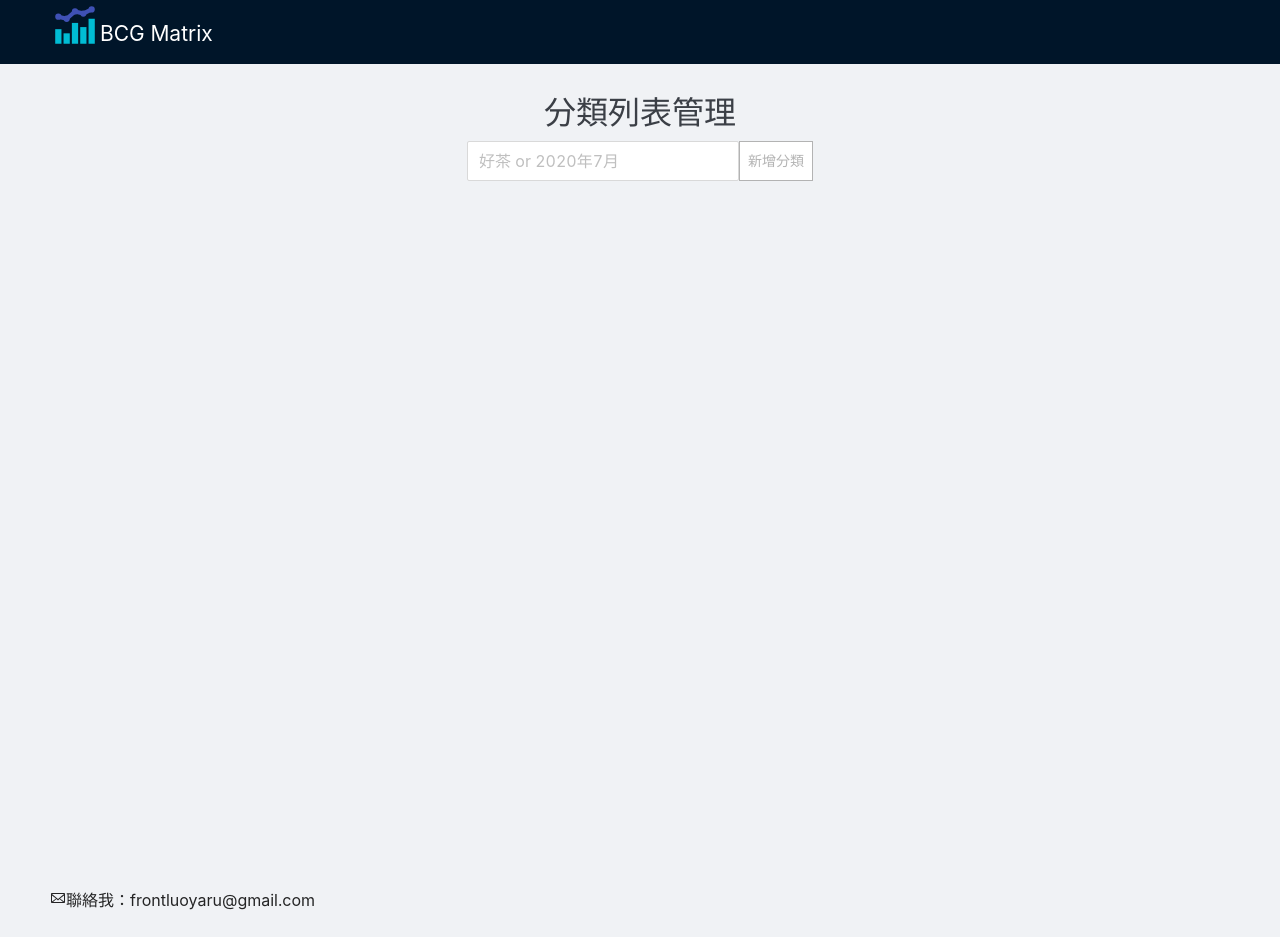
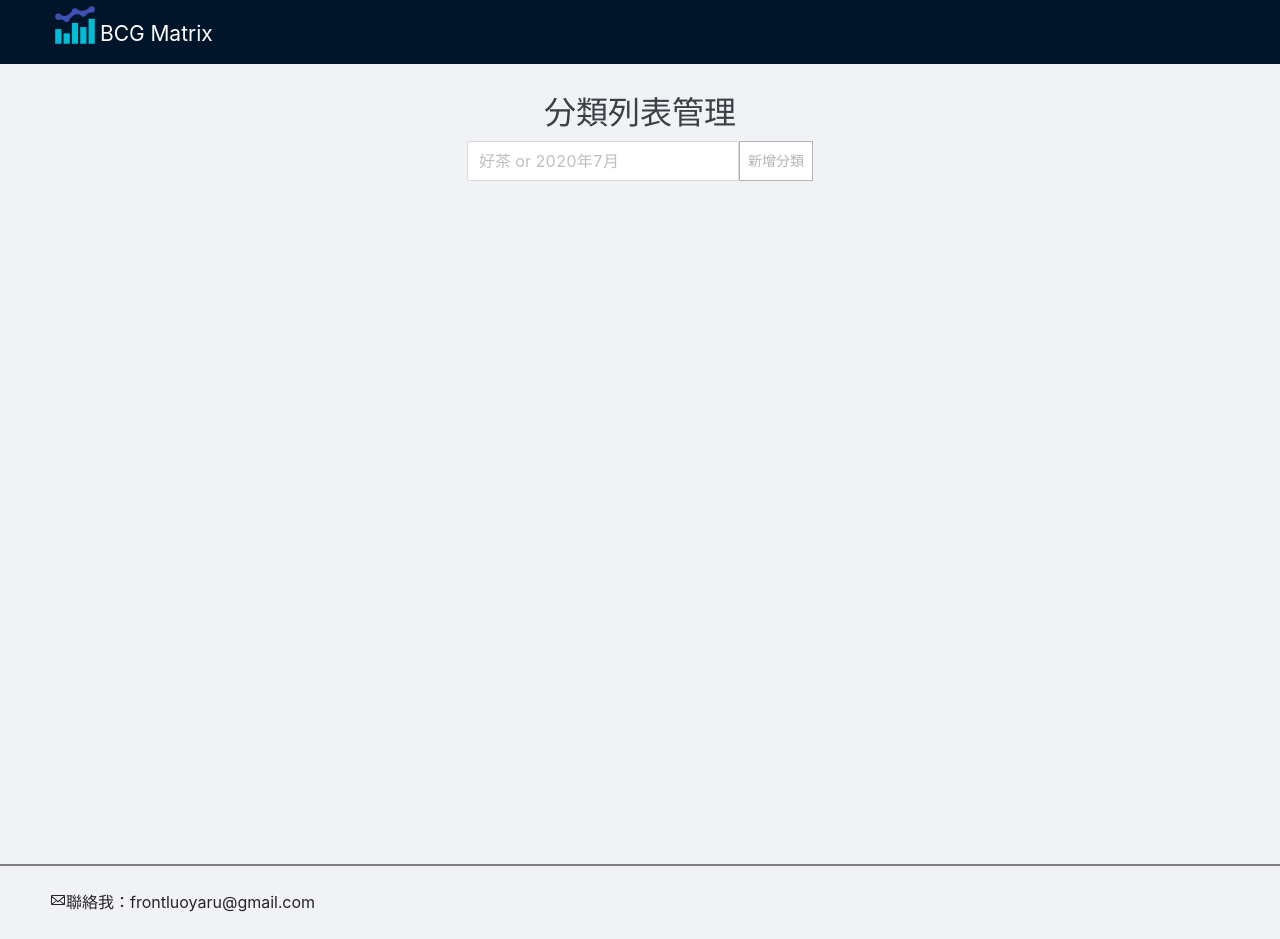
Before and after one commit to Luo-lulu/BCG, a React (Create React App) app: page /sort/1 in a window 1280 px wide. Built offline with nearby package versions, Linux system fonts and the light colour scheme.

Commit message:
add-style

```diff
--- a/src/component/BCG.css
+++ b/src/component/BCG.css
@@ -97,13 +97,9 @@ cursor: pointer;
   /* border-top: rgb(203, 204, 207) 2px solid; */
   /* box-shadow:10px 10px 5px #adadad;  */
 }
-/* .footer{
-  line-height: 100px;
-height: 100px;
-width: 100%;
-position: absolute;
-bottom: 0;
-} */
+ .footer{
+ border-top:rgb(126, 126, 126) 2px solid ;
+}
 .footer__content{
 font-size: 16px;
 }
```
Also changed, not shown: 1 other file (tests, documents, lock files or other folders).
